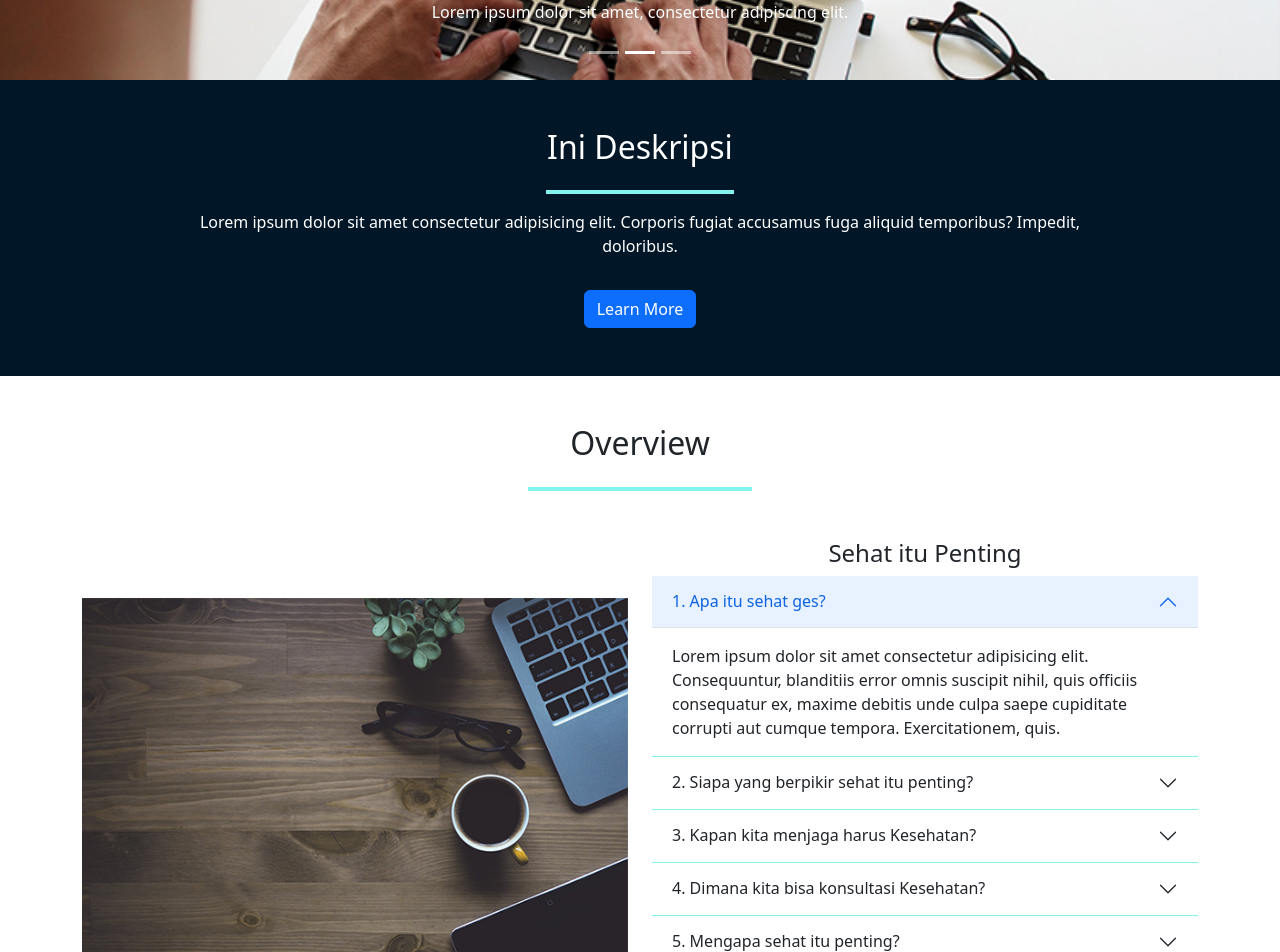
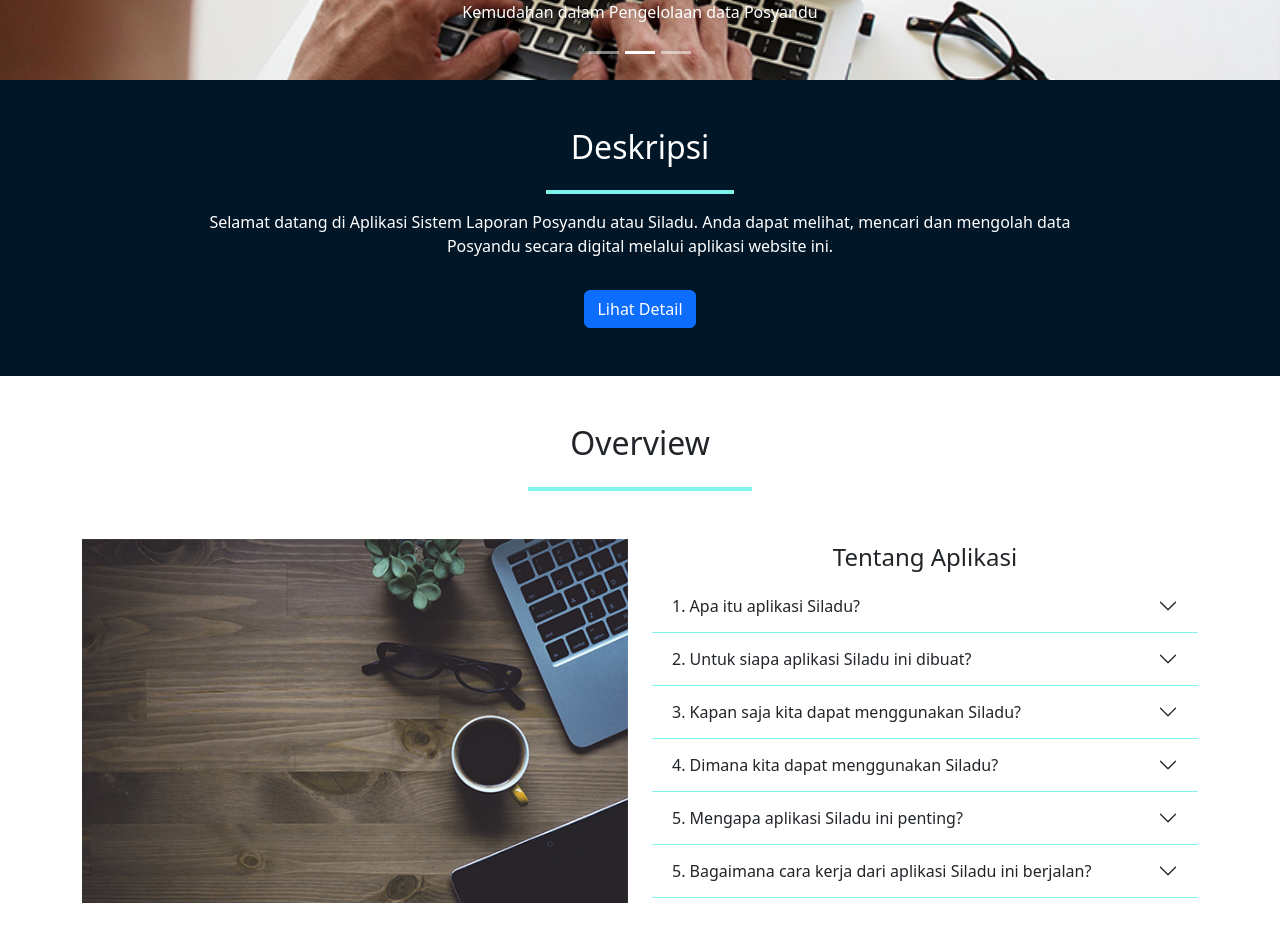
Before and after one commit to setiadirifqi02/Siladu_app, a React (Create React App) app: page / in a window 1280 px wide. Shown: the part 560-1512 px from the top of the page. Built offline with nearby package versions, Linux system fonts and the light colour scheme.

Commit message:
change text of paragraph

```diff
--- a/src/components/Footer.jsx
+++ b/src/components/Footer.jsx
@@ -14,7 +14,7 @@ function Footer() {
       </div>
       <Row className="mb-3">
         <Col xl={12} xxl={12} className="text-center text-white">
-          <p>Lorem ipsum dolor sit amet, consectetur adipisicing elit. Repudiandae, corrupti!</p>
+          <p>Capstone Project Program Studi Independent Besertifikasi Batch 3 Dicoding</p>
           <Nav className="justify-content-center py-4 fw-semibold text-capitalize">
             <Nav.Link as={Link} to="/">Home</Nav.Link>
             <NavDropdown title="Services" id="basic-nav-dropdown">
--- a/src/components/homecomp/DescriptionSection.jsx
+++ b/src/components/homecomp/DescriptionSection.jsx
@@ -6,10 +6,14 @@ function DescriptionSection() {
   return (
     <div className="home-page__description text-center text-white py-5">
       <Container md="true" className="w-75">
-        <h2>Ini Deskripsi</h2>
+        <h2>Deskripsi</h2>
         <div className="mx-auto subheading-line mt-4" />
-        <p className="py-3">Lorem ipsum dolor sit amet consectetur adipisicing elit. Corporis fugiat accusamus fuga aliquid temporibus? Impedit, doloribus.</p>
-        <Button className="btn btn-md btn-primary" href="#overview">Learn More</Button>
+        <p className="py-3">
+          Selamat datang di Aplikasi Sistem Laporan Posyandu atau Siladu.
+          Anda dapat melihat, mencari dan mengolah data Posyandu
+          secara digital melalui aplikasi website ini.
+        </p>
+        <Button className="btn btn-md btn-primary" href="#overview">Lihat Detail</Button>
       </Container>
     </div>
   );
--- a/src/components/homecomp/HeroSlider.jsx
+++ b/src/components/homecomp/HeroSlider.jsx
@@ -15,8 +15,8 @@ function HeroSlider() {
           alt="First slide"
         />
         <Carousel.Caption>
-          <h2>First slide label</h2>
-          <p>Nulla vitae elit libero, a pharetra augue mollis interdum.</p>
+          <h2>Dimanapun dan Kapanpun</h2>
+          <p>Kemudahan dalam Pemantauan Kesehatan Ibu & Balita</p>
         </Carousel.Caption>
       </Carousel.Item>
       <Carousel.Item>
@@ -26,8 +26,8 @@ function HeroSlider() {
           alt="Second slide"
         />
         <Carousel.Caption>
-          <h2>Second slide label</h2>
-          <p>Lorem ipsum dolor sit amet, consectetur adipiscing elit.</p>
+          <h2>Terstruktur dan Terintegrasi</h2>
+          <p>Kemudahan dalam Pengelolaan data Posyandu</p>
         </Carousel.Caption>
       </Carousel.Item>
       <Carousel.Item>
@@ -37,9 +37,9 @@ function HeroSlider() {
           alt="Third slide"
         />
         <Carousel.Caption>
-          <h2>Third slide label</h2>
+          <h2>Moderen dan Digitalisasi</h2>
           <p>
-            Praesent commodo cursus magna, vel scelerisque nisl consectetur.
+            Digitalisasi Posyandu daerah pelosok
           </p>
         </Carousel.Caption>
       </Carousel.Item>
--- a/src/components/homecomp/OverView.jsx
+++ b/src/components/homecomp/OverView.jsx
@@ -24,10 +24,12 @@ function OverView() {
           </Col>
           <Col xs={12} md={6}>
             <div className="overview-content py-4">
-              <h4>Sehat itu Penting</h4>
+              <h4>Tentang Aplikasi</h4>
               <Accordion defaultActiveKey="0" flush>
-                <Accordion.Item eventKey="0">
-                  <Accordion.Header>1. Apa itu sehat ges?</Accordion.Header>
+                <Accordion.Item eventKey="1">
+                  <Accordion.Header>
+                    1. Apa itu aplikasi Siladu?
+                  </Accordion.Header>
                   <Accordion.Body className="text-start">
                     Lorem ipsum dolor sit amet consectetur adipisicing elit. Consequuntur,
                     blanditiis error omnis suscipit nihil, quis officiis consequatur ex,
@@ -35,8 +37,8 @@ function OverView() {
                     Exercitationem, quis.
                   </Accordion.Body>
                 </Accordion.Item>
-                <Accordion.Item eventKey="1">
-                  <Accordion.Header>2. Siapa yang berpikir sehat itu penting?</Accordion.Header>
+                <Accordion.Item eventKey="2">
+                  <Accordion.Header>2. Untuk siapa aplikasi Siladu ini dibuat?</Accordion.Header>
                   <Accordion.Body className="text-start">
                     Lorem ipsum dolor sit amet consectetur adipisicing elit.
                     Culpa reprehenderit suscipit ullam optio. Tempora aliquid enim,
@@ -44,17 +46,8 @@ function OverView() {
                     perferendis perspiciatis illum,repellat sequi facere?
                   </Accordion.Body>
                 </Accordion.Item>
-                <Accordion.Item eventKey="2">
-                  <Accordion.Header>3. Kapan kita menjaga harus Kesehatan?</Accordion.Header>
-                  <Accordion.Body className="text-start">
-                    Lorem ipsum dolor sit amet consectetur adipisicing elit.
-                    Culpa reprehenderit suscipit ullam optio.
-                    Tempora aliquid enim, totam nihil sunt hic voluptate esse reiciendis
-                    tempore perferendis perspiciatis illum, repellat sequi facere?
-                  </Accordion.Body>
-                </Accordion.Item>
                 <Accordion.Item eventKey="3">
-                  <Accordion.Header>4. Dimana kita bisa konsultasi Kesehatan?</Accordion.Header>
+                  <Accordion.Header>3. Kapan saja kita dapat menggunakan Siladu?</Accordion.Header>
                   <Accordion.Body className="text-start">
                     Lorem ipsum dolor sit amet consectetur adipisicing elit.
                     Culpa reprehenderit suscipit ullam optio.
@@ -63,7 +56,16 @@ function OverView() {
                   </Accordion.Body>
                 </Accordion.Item>
                 <Accordion.Item eventKey="4">
-                  <Accordion.Header>5. Mengapa sehat itu penting?</Accordion.Header>
+                  <Accordion.Header>4. Dimana kita dapat menggunakan Siladu?</Accordion.Header>
+                  <Accordion.Body className="text-start">
+                    Lorem ipsum dolor sit amet consectetur adipisicing elit.
+                    Culpa reprehenderit suscipit ullam optio.
+                    Tempora aliquid enim, totam nihil sunt hic voluptate esse reiciendis
+                    tempore perferendis perspiciatis illum, repellat sequi facere?
+                  </Accordion.Body>
+                </Accordion.Item>
+                <Accordion.Item eventKey="5">
+                  <Accordion.Header>5. Mengapa aplikasi Siladu ini penting?</Accordion.Header>
                   <Accordion.Body className="text-start">
                     Lorem ipsum dolor sit amet consectetur adipisicing elit.
                     Culpa reprehenderit suscipit ullam optio. Tempora aliquid enim,
@@ -71,9 +73,9 @@ function OverView() {
                     perferendis perspiciatis illum, repellat sequi facere?
                   </Accordion.Body>
                 </Accordion.Item>
-                <Accordion.Item eventKey="5">
+                <Accordion.Item eventKey="6">
                   <Accordion.Header>
-                    5. Bagaimana kita bisa menjaga kesehatan kita?
+                    5. Bagaimana cara kerja dari aplikasi Siladu ini berjalan?
                   </Accordion.Header>
                   <Accordion.Body className="text-start">
                     Lorem ipsum dolor sit amet consectetur adipisicing elit.
```
